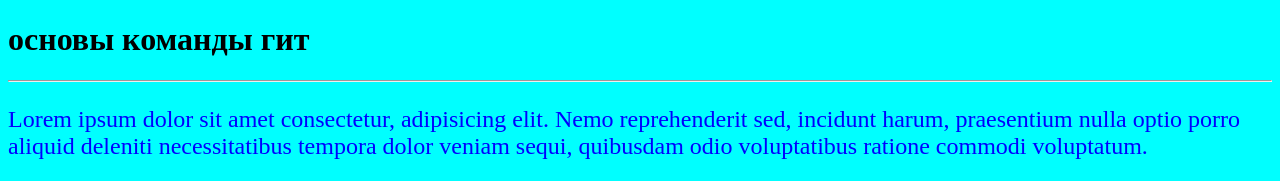
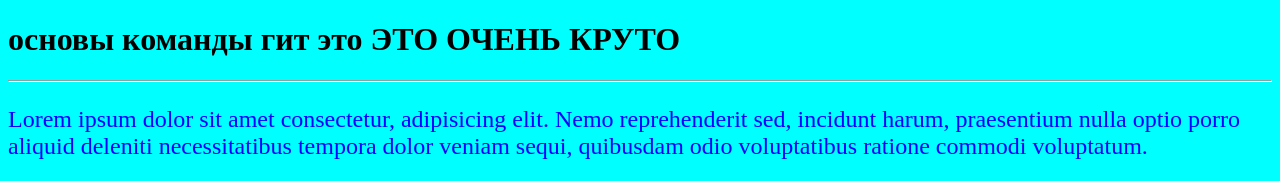
Before and after one commit to 8-mg-8/gittest, a plain HTML site: page index.html in a window 1280 px wide. Shown: the top 181 px of the page. Drawn offline with Linux system fonts and the light colour scheme.

Commit message:
Update index.html

```diff
--- a/index.html
+++ b/index.html
@@ -7,7 +7,8 @@
     <title>знакомство с гитом</title>
 </head>
 <body>
-    <h1>основы команды гит</h1>
+    <h1>основы команды гит это ЭТО ОЧЕНЬ КРУТО </h1>
+
     <hr>
     <p>Lorem ipsum dolor sit amet consectetur, adipisicing elit. Nemo reprehenderit sed, incidunt harum, praesentium nulla optio porro aliquid deleniti necessitatibus tempora dolor veniam sequi, quibusdam odio voluptatibus ratione commodi voluptatum.</p>
     <p>Lorem ipsum dolor sit amet consectetur adipisicing elit. Voluptates quibusdam temporibus, vel porro, rerum perferendis dolores eaque voluptatibus nobis, voluptate ullam excepturi molestias ratione sequi labore. Atque voluptate sequi natus.</p>
```
